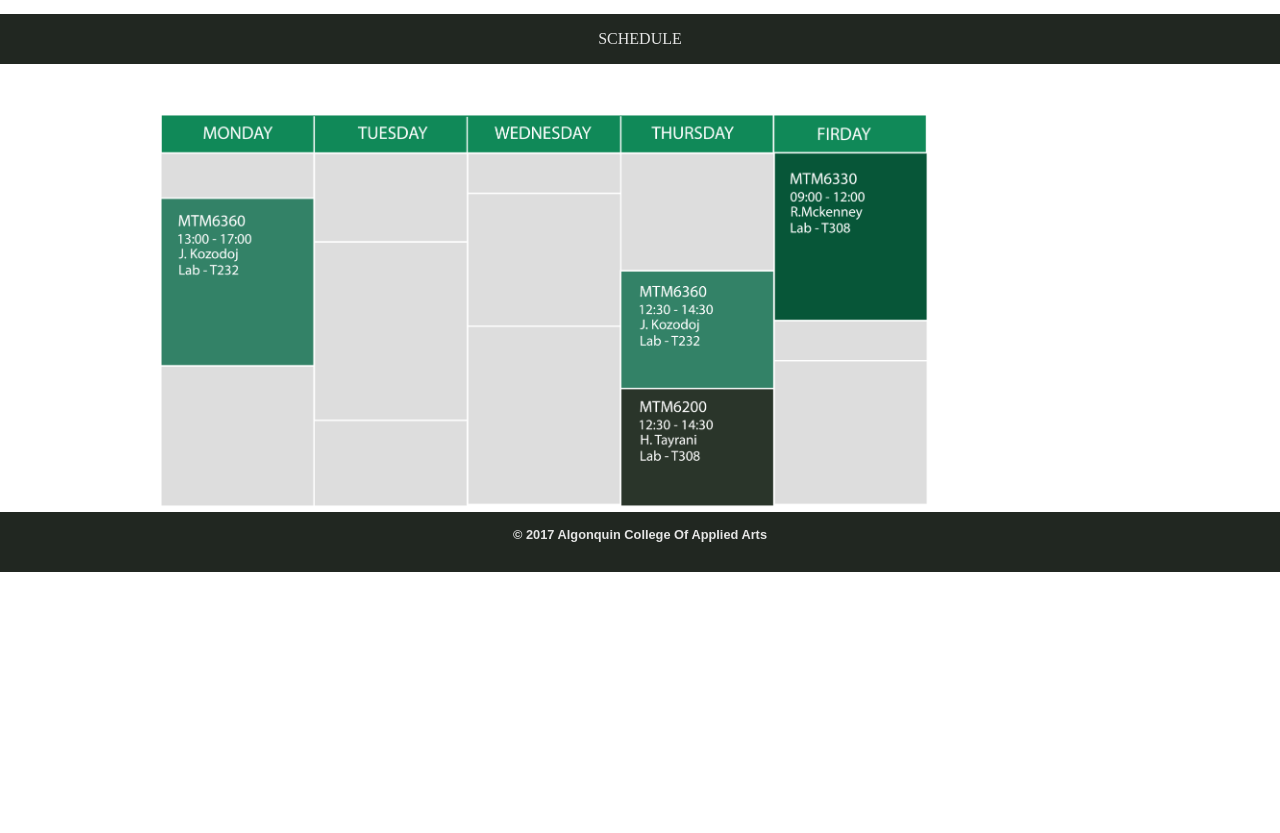
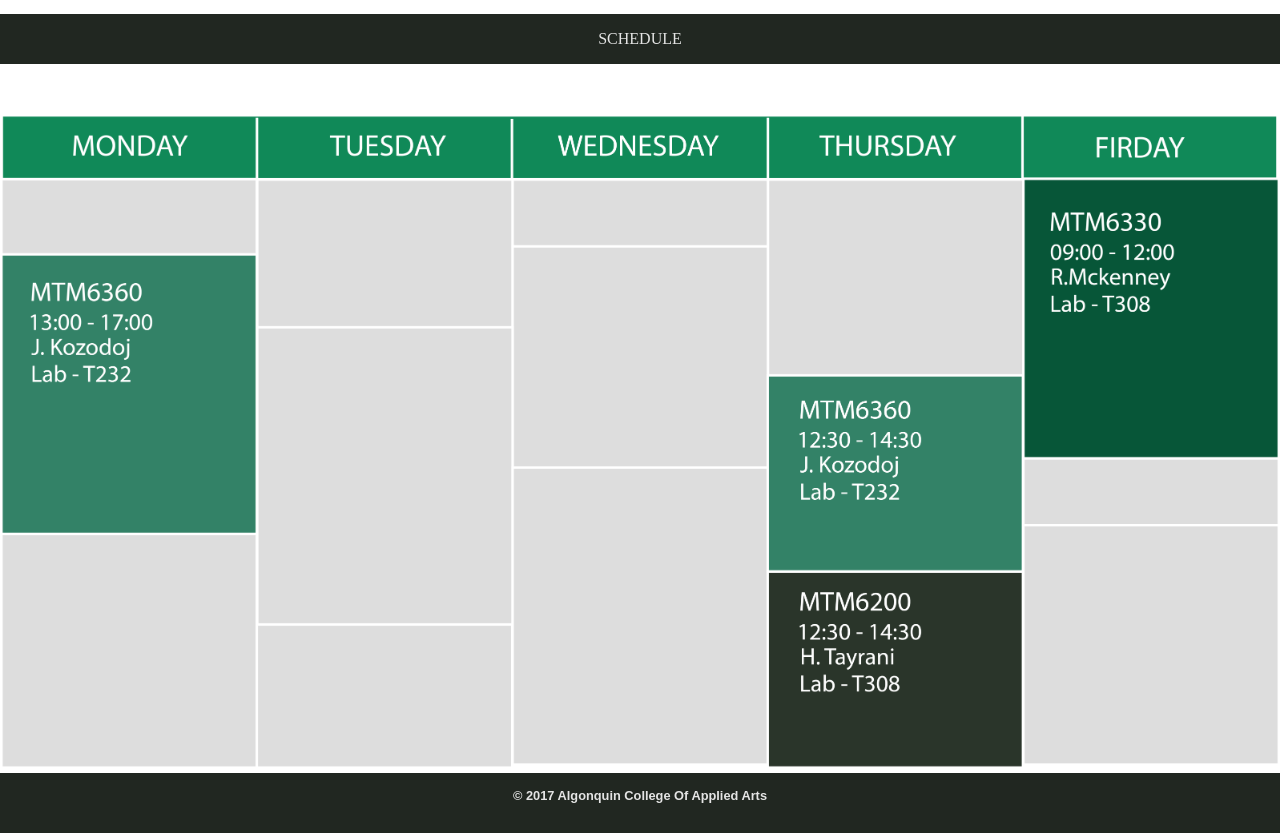
Before and after one commit to MTM6330-F17/FinalProject--Team01, a plain HTML site: page courses.html in a window 1280 px wide. Shown: the part 1789-2622 px from the top of the page. Before the commit the page ends 2361 px from the top, so only its background shows below. Drawn offline with nearby package versions, Linux system fonts and the light colour scheme.

Commit message:
Width of schedule

```diff
--- a/scss/main.scss
+++ b/scss/main.scss
@@ -401,7 +401,6 @@ p.professor-text.clearfix {
  }
 }
 .schedule {
-  width: 60%;
-  margin: 0 10em;
+  width: 100%;
 
 }
```
Also changed, not shown: css/main.css, css/min/main.css.
